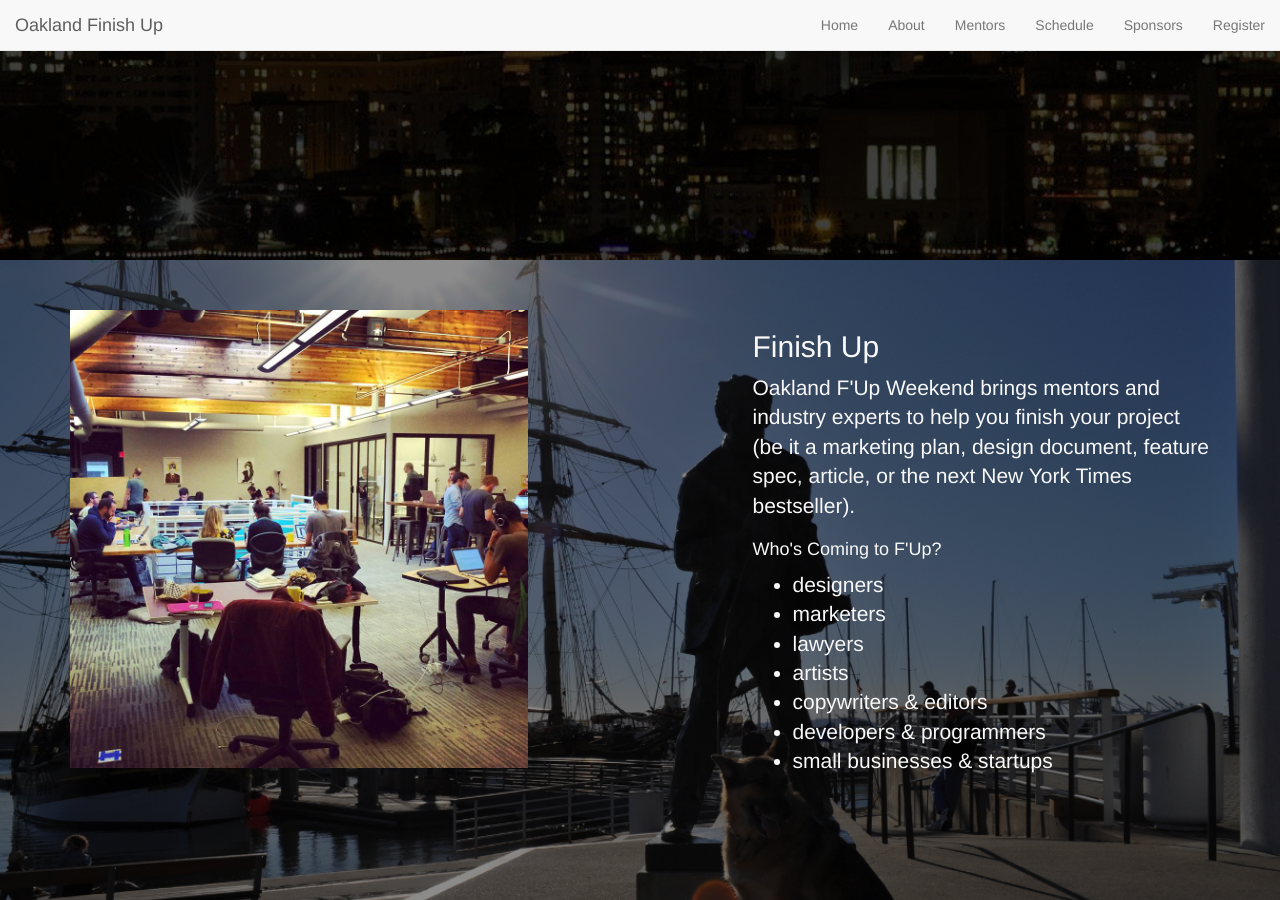
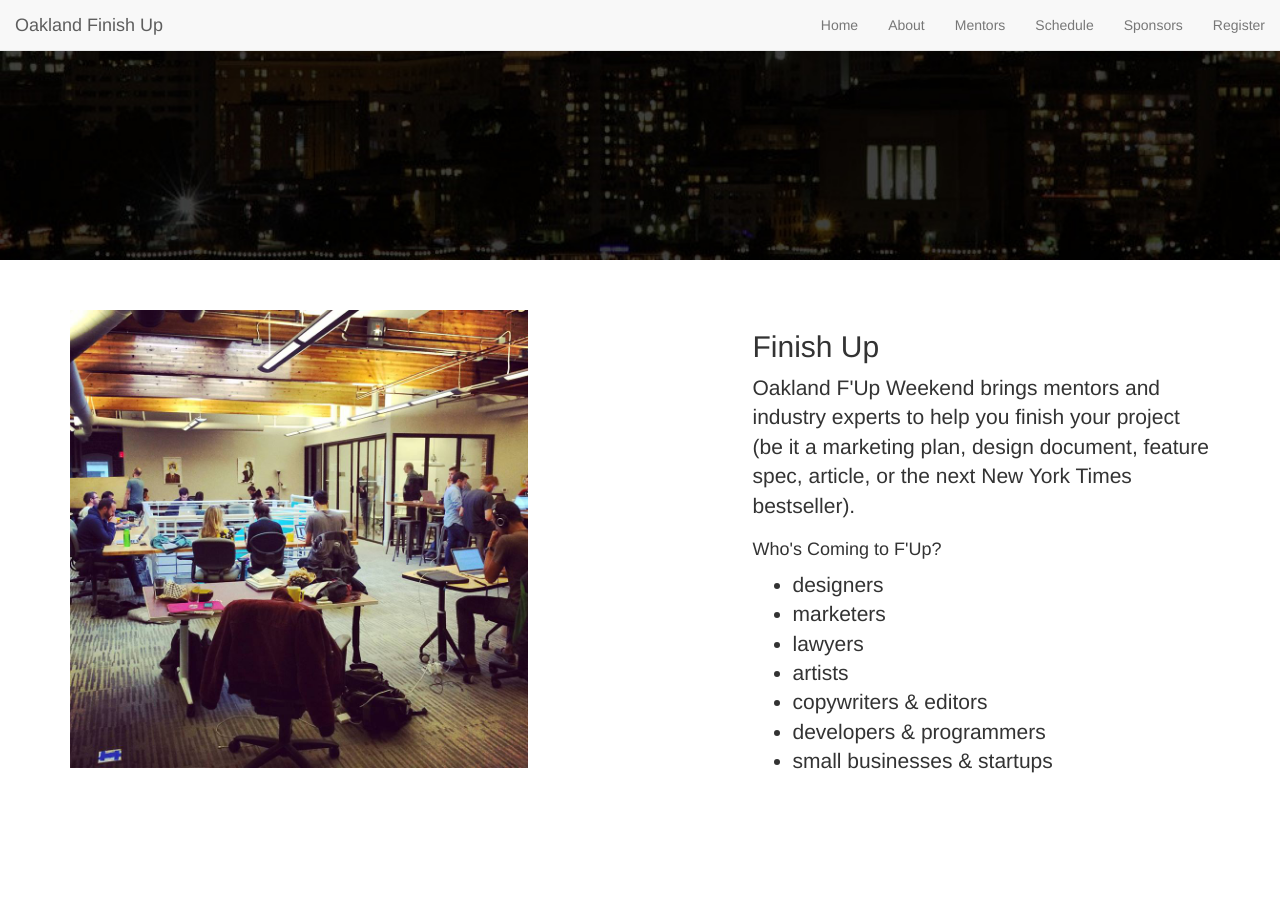
Before and after one commit to oaklandfinishup/oaklandfinishup.com, a Jekyll site: the page built from index.html, in a window 1280 px wide and 900 px high, scrolled down 640 px. Built offline with Jekyll 4.4.1, drawn with Linux system fonts in a browser that asks for light colours.

Commit message:
Reset styling on "about"

```diff
--- a/css/style.css
+++ b/css/style.css
@@ -26,7 +26,7 @@
 }
 
 /* additional sections */
-.home, .about, .sponsors, .schedule {
+.home, .sponsors, .schedule {
 	color: #f8f8f8;
 }
 
@@ -39,6 +39,7 @@
   background: url(/img/oakland-skyline-night-baybridge.jpg) no-repeat center center fixed;
 }
 
+/*
 #about {
   background:
   	linear-gradient(
@@ -47,6 +48,7 @@
 	),
     url(/img/jacklondon.jpg) no-repeat center center fixed;
 }
+*/
 
 #schedule {
   background-color: white;
```
